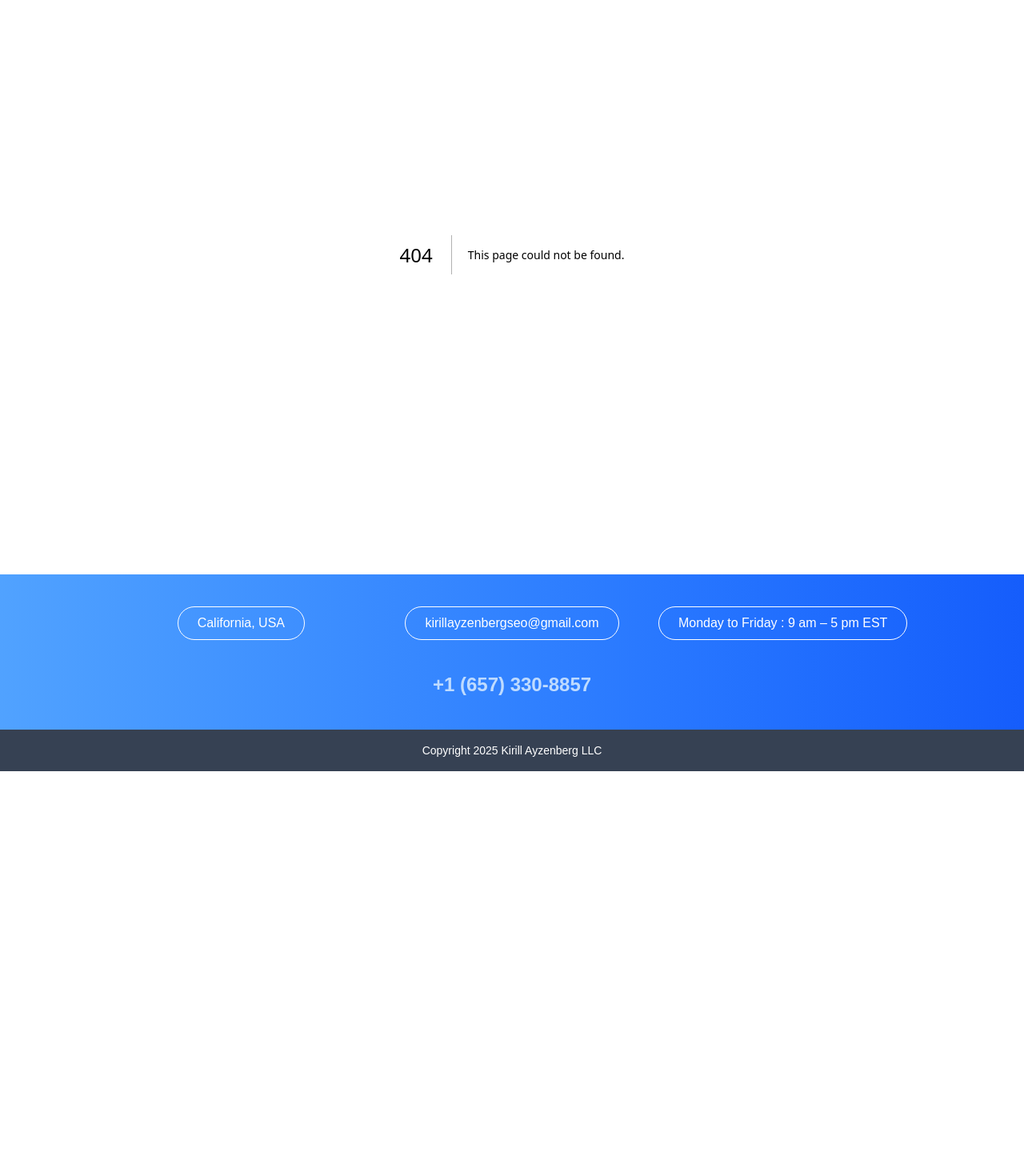
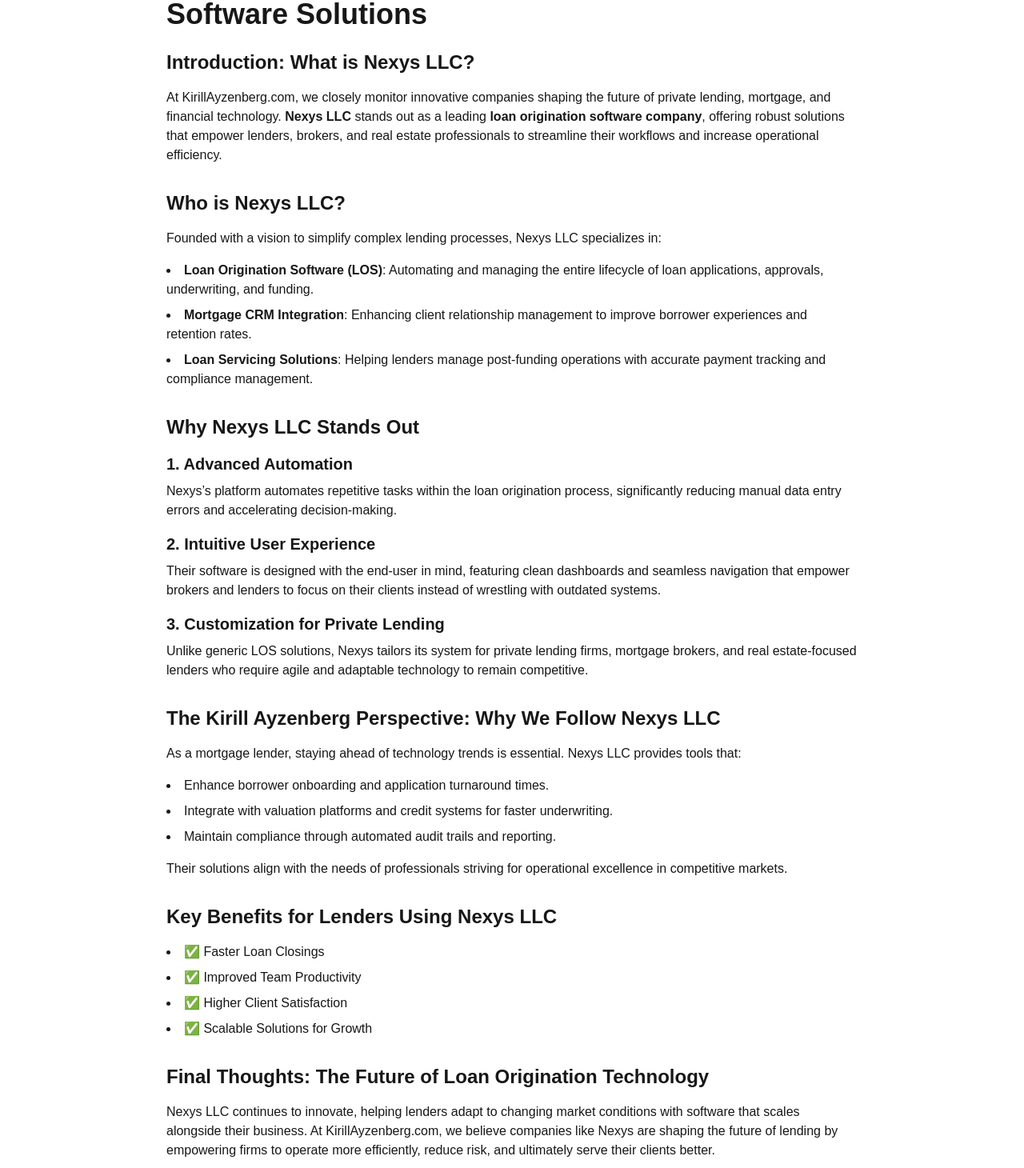
Before and after one commit to charleycode/kirillayzenberg, a Next.js app: page /nexys-llc-loan-origination-software-company in a window 1280 px wide. Before the commit this address had no page. Shown: the part 150-1610 px from the top of the page at 80% size. Before the commit the page ends 1114 px from the top, so only its background shows below. Built offline with nearby package versions, Linux system fonts and the light colour scheme.

Commit message:
nexys page

```diff
--- /dev/null
+++ b/src/app/nexys-llc-loan-origination-software-company/page.tsx
@@ -0,0 +1,95 @@
+// pages/nexys-llc-loan-origination-software.js
+
+import Head from 'next/head';
+
+
+export default function NexysLLCPage() {
+  return (
+    <>
+      <Head>
+        <title>Nexys LLC: Loan Origination Software | Kirill Ayzenberg</title>
+        <meta name="description" content="Explore Nexys LLC, a leading loan origination software company, from the perspective of Kirill Ayzenberg. Learn how Nexys empowers lenders and brokers with efficient solutions." />
+      </Head>
+
+      <main className="max-w-4xl mx-auto px-4 py-10">
+        <h1 className="text-4xl font-bold mb-6">Nexys LLC: Revolutionizing Loan Origination Software Solutions</h1>
+
+        <section className="mb-8">
+          <h2 className="text-2xl font-semibold mb-4">Introduction: What is Nexys LLC?</h2>
+          <p>
+            At KirillAyzenberg.com, we closely monitor innovative companies shaping the future of private lending, mortgage, and financial technology. <strong>Nexys LLC</strong> stands out as a leading <strong>loan origination software company</strong>, offering robust solutions that empower lenders, brokers, and real estate professionals to streamline their workflows and increase operational efficiency.
+          </p>
+        </section>
+
+        <section className="mb-8">
+          <h2 className="text-2xl font-semibold mb-4">Who is Nexys LLC?</h2>
+          <p>
+            Founded with a vision to simplify complex lending processes, Nexys LLC specializes in:
+          </p>
+          <ul className="list-disc list-inside mt-4 space-y-2">
+            <li><strong>Loan Origination Software (LOS)</strong>: Automating and managing the entire lifecycle of loan applications, approvals, underwriting, and funding.</li>
+            <li><strong>Mortgage CRM Integration</strong>: Enhancing client relationship management to improve borrower experiences and retention rates.</li>
+            <li><strong>Loan Servicing Solutions</strong>: Helping lenders manage post-funding operations with accurate payment tracking and compliance management.</li>
+          </ul>
+        </section>
+
+        <section className="mb-8">
+          <h2 className="text-2xl font-semibold mb-4">Why Nexys LLC Stands Out</h2>
+          <h3 className="text-xl font-semibold mb-2">1. Advanced Automation</h3>
+          <p className="mb-4">
+            Nexys’s platform automates repetitive tasks within the loan origination process, significantly reducing manual data entry errors and accelerating decision-making.
+          </p>
+
+          <h3 className="text-xl font-semibold mb-2">2. Intuitive User Experience</h3>
+          <p className="mb-4">
+            Their software is designed with the end-user in mind, featuring clean dashboards and seamless navigation that empower brokers and lenders to focus on their clients instead of wrestling with outdated systems.
+          </p>
+
+          <h3 className="text-xl font-semibold mb-2">3. Customization for Private Lending</h3>
+          <p>
+            Unlike generic LOS solutions, Nexys tailors its system for private lending firms, mortgage brokers, and real estate-focused lenders who require agile and adaptable technology to remain competitive.
+          </p>
+        </section>
+
+        <section className="mb-8">
+          <h2 className="text-2xl font-semibold mb-4">The Kirill Ayzenberg Perspective: Why We Follow Nexys LLC</h2>
+          <p>
+            As a mortgage lender, staying ahead of technology trends is essential. Nexys LLC provides tools that:
+          </p>
+          <ul className="list-disc list-inside mt-4 space-y-2">
+            <li>Enhance borrower onboarding and application turnaround times.</li>
+            <li>Integrate with valuation platforms and credit systems for faster underwriting.</li>
+            <li>Maintain compliance through automated audit trails and reporting.</li>
+          </ul>
+          <p className="mt-4">
+            Their solutions align with the needs of professionals striving for operational excellence in competitive markets.
+          </p>
+        </section>
+
+        <section className="mb-8">
+          <h2 className="text-2xl font-semibold mb-4">Key Benefits for Lenders Using Nexys LLC</h2>
+          <ul className="list-disc list-inside space-y-2">
+            <li>✅ Faster Loan Closings</li>
+            <li>✅ Improved Team Productivity</li>
+            <li>✅ Higher Client Satisfaction</li>
+            <li>✅ Scalable Solutions for Growth</li>
+          </ul>
+        </section>
+
+        <section className="mb-8">
+          <h2 className="text-2xl font-semibold mb-4">Final Thoughts: The Future of Loan Origination Technology</h2>
+          <p>
+            Nexys LLC continues to innovate, helping lenders adapt to changing market conditions with software that scales alongside their business. At KirillAyzenberg.com, we believe companies like Nexys are shaping the future of lending by empowering firms to operate more efficiently, reduce risk, and ultimately serve their clients better.
+          </p>
+        </section>
+
+        <section>
+          <h2 className="text-2xl font-semibold mb-4">About Kirill Ayzenberg</h2>
+          <p>
+            Kirill Ayzenberg is a mortgage professional and technology advocate focused on the intersection of finance and innovation. For insights, strategies, and trusted solutions in lending technology, stay connected with <strong>KirillAyzenberg.com</strong>.
+          </p>
+        </section>
+      </main>
+    </>
+  );
+}
--- a/src/app/software-company/page.tsx
+++ b/src/app/software-company/page.tsx
@@ -28,7 +28,7 @@
         <h2 className="text-3xl font-semibold mt-10 mb-4">Software Companies Managed by Kirill Ayzenberg</h2>
 
         {/* Nexys */}
-        <h3 className="text-2xl font-bold mt-8 mb-2">Nexys, LLC</h3>
+        <a href="/nexys-llc-loan-origination-software-company"><h3 className="text-2xl font-bold mt-8 mb-2">Nexys LLC: Loan Origination Software </h3></a>
         <p className="mb-4">
           <strong>Nexys</strong> is a <strong>software company</strong> providing advanced mortgage CRM and loan origination solutions. Managed by <strong>Kirill Ayzenberg</strong>, Nexys helps mortgage lenders, brokers, and servicers streamline their workflows with:
         </p>
```
